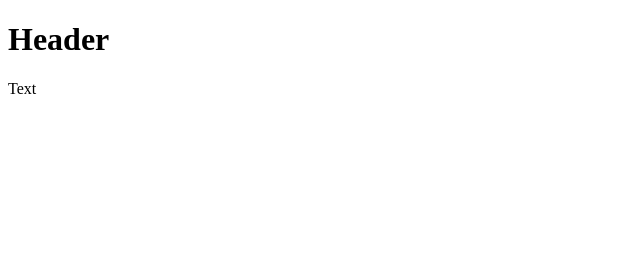
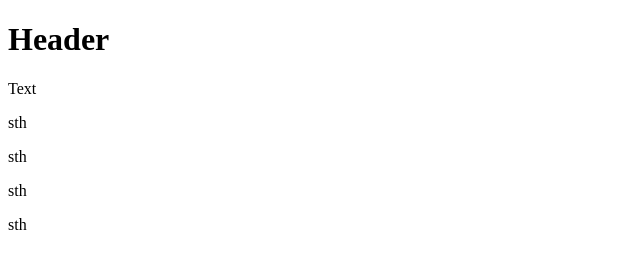
Before and after one commit to Bartek944/test1, a plain HTML site: page index.html in a window 1280 px wide. Shown: the full height of the page, 0-640 px from the left. Drawn offline with Linux system fonts and the light colour scheme.

Commit message:
Update index.html
footer

```diff
--- a/index.html
+++ b/index.html
@@ -10,5 +10,11 @@
 	<h1>Header</h1>
 		<p>Text</p>
 	</main>
+	<footer>
+	<p>sth</p>
+	<p>sth</p>
+	<p>sth</p>
+	<p>sth</p>
+	</footer>
 </body>
 </html>
```
